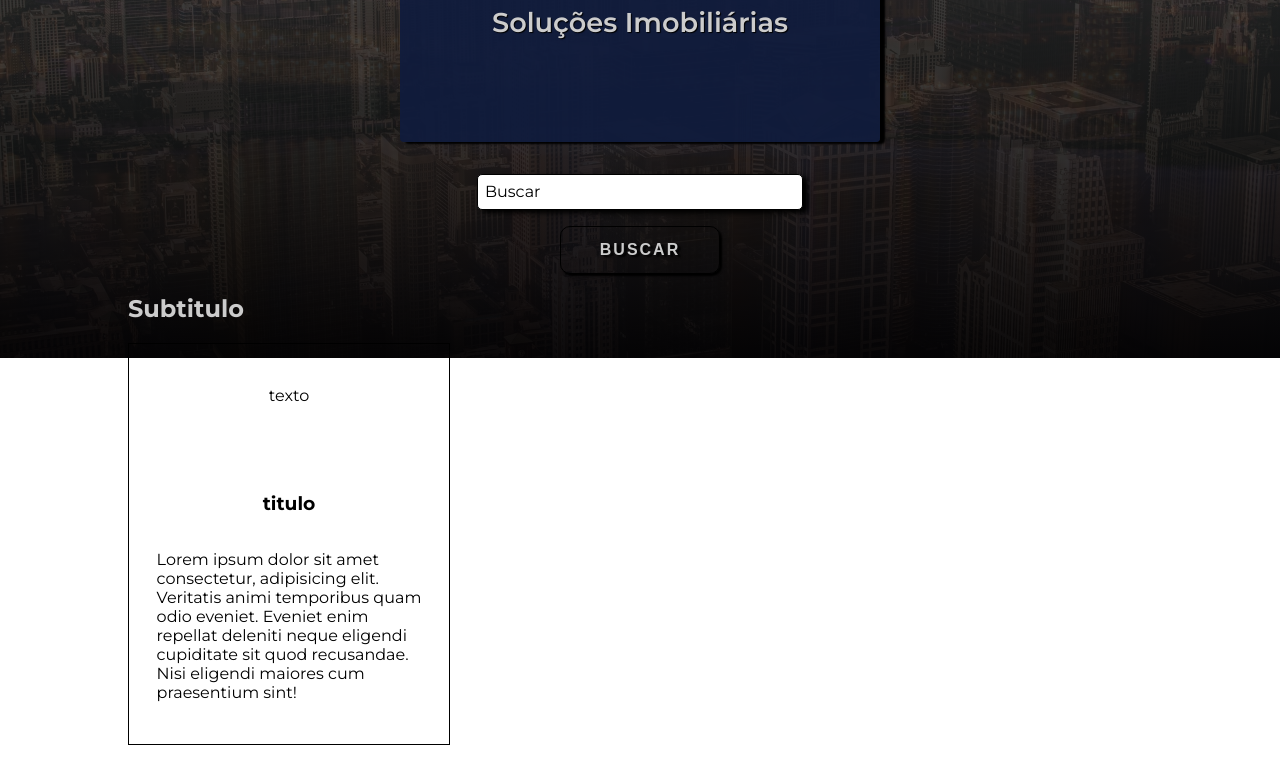
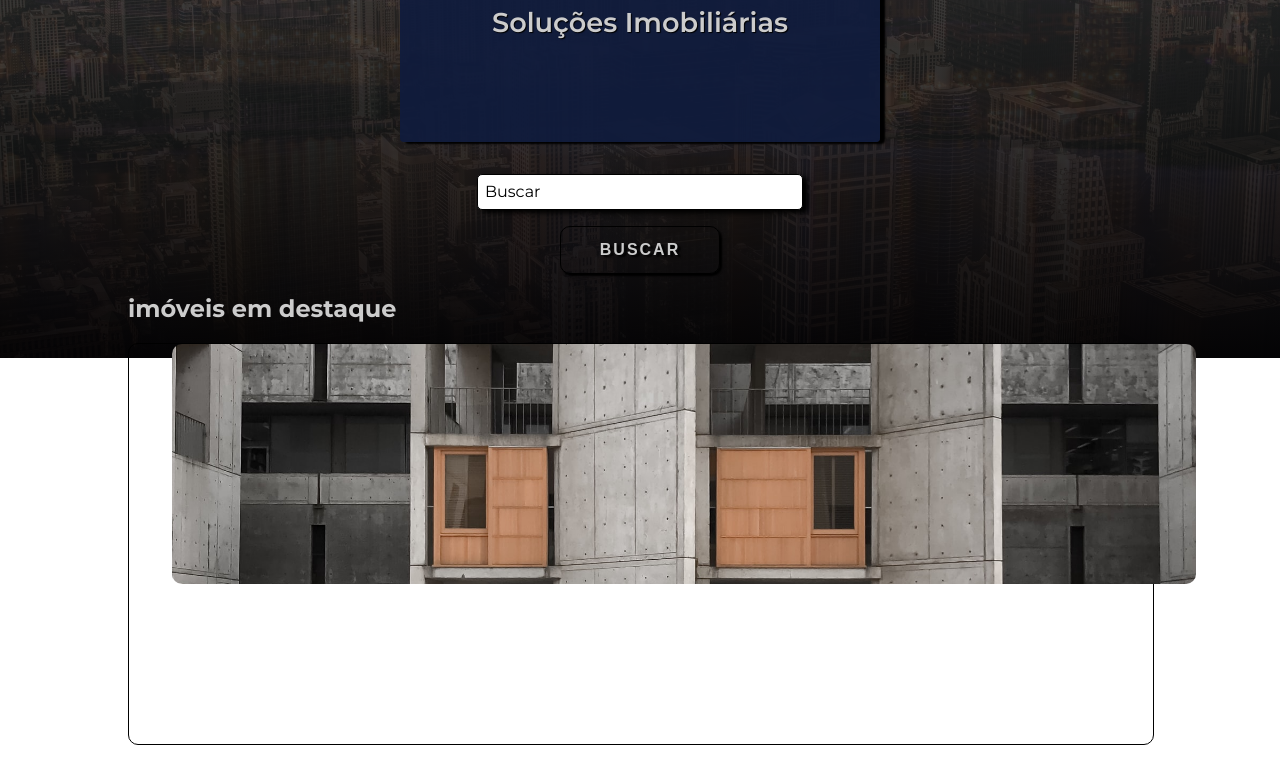
Before and after one commit to medeiros-dev01/real-estate-project, a plain HTML site: page src/index.html in a window 1280 px wide. Shown: the part 402-1176 px from the top of the page. After the commit the page ends 1147 px from the top, so only its background shows below. Drawn offline with Linux system fonts and the light colour scheme.

Commit message:
feat(article):start article with content cards

```diff
--- a/src/css/_article.css
+++ b/src/css/_article.css
@@ -1,28 +1,40 @@
 .article {
     position: relative;
-    height: 30rem;
+
 }
 
 .article__card {
-    width: 20rem;
+    width: 100%;
     height: 25rem;
+    margin: 0 auto;
     color: black;
 
     border: 1px solid black;
+    border-radius: 10px;
 
     display: grid;
 
+    position: relative;
+}
+
+.article__img img {
+    position: absolute;
+
+    width: 100%;
+    height: 60%;
+    border-radius: 10px;
+
+    background-position: center;
+    background-size: cover;
+    object-fit: cover;
 }
 
 .article__card div {
-    display: grid;
-
-    place-items: center;
-
-    width: 25ch;
     margin: 0 auto;
+    overflow: hidden;
 }
 
 .article__card-title {
+
     justify-self: end;
 }
--- a/src/css/_main.css
+++ b/src/css/_main.css
@@ -6,6 +6,7 @@
   background-image: url("../img/marc-olivier-jodoin-BG9oZ15a4Xk-unsplash.jpg");
 
   background-size: cover;
+  object-fit: cover;
 
   position: absolute;
   top: 0;
--- a/src/index.html
+++ b/src/index.html
@@ -57,22 +57,21 @@
     </main>
 
     <article class="container article">
-      <h2>Subtitulo</h2>
+      <h2>imóveis em destaque</h2>
 
       <section>
         <div class="article__card">
           <div>
-            <div>
-              <p>texto</p>
+            <div class="article__img">
+              <img src="./img/sam-li-NBN5GvTDa1E-unsplash.jpg" alt="Imagem do imovel">
             </div>
 
             <div class="article__card-title">
               <h3>titulo</h3>
               <p>
                 Lorem ipsum dolor sit amet consectetur, adipisicing elit.
-                Veritatis animi temporibus quam odio eveniet. Eveniet enim
-                repellat deleniti neque eligendi cupiditate sit quod recusandae.
-                Nisi eligendi maiores cum praesentium sint!
+                Veritatis animi temporibus quam odio eveniet. Eveniet enim.
+
               </p>
             </div>
           </div>
@@ -80,6 +79,8 @@
       </section>
     </article>
 
+
+
     <script src="./js/script.js"></script>
   </body>
 </html>
```
